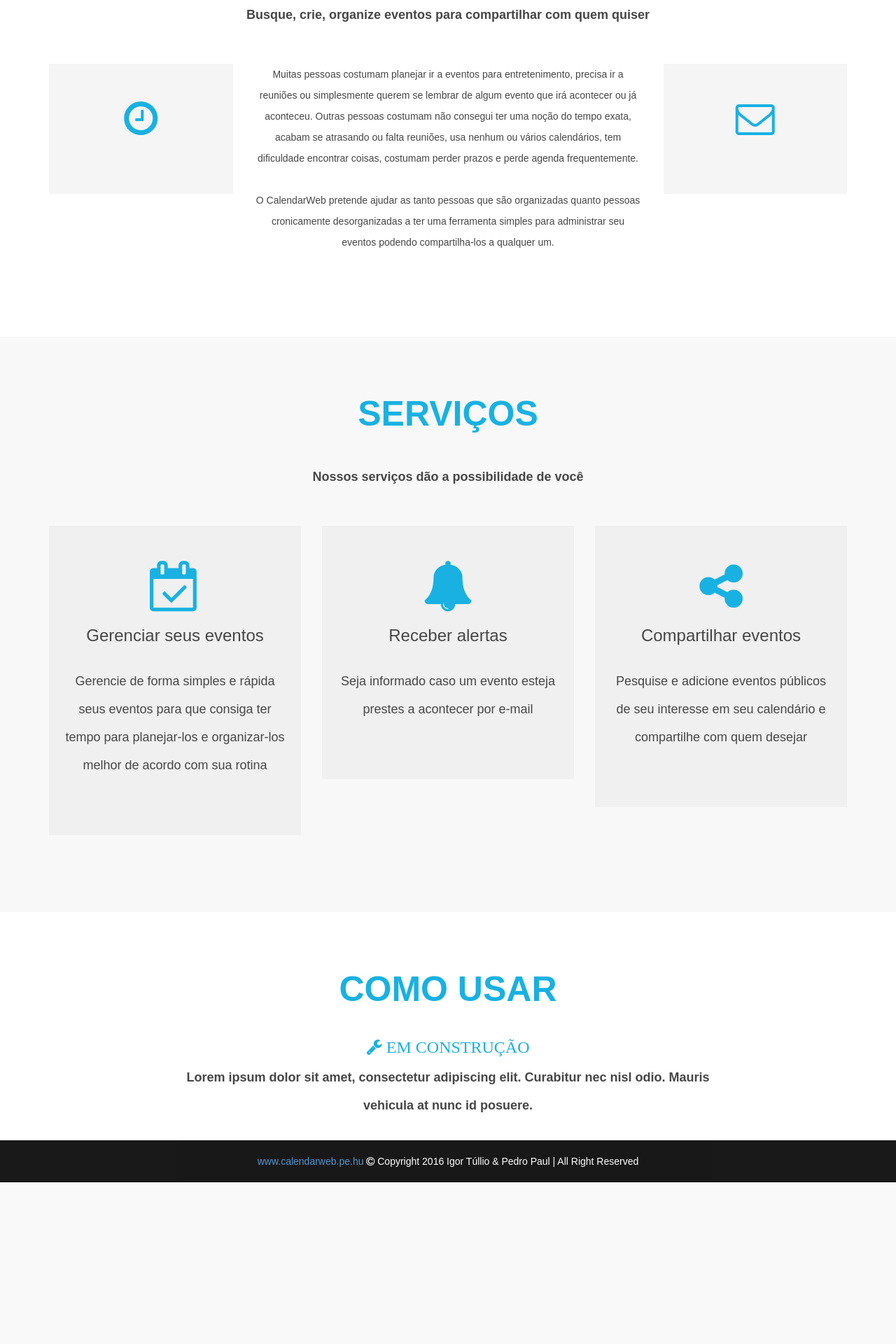
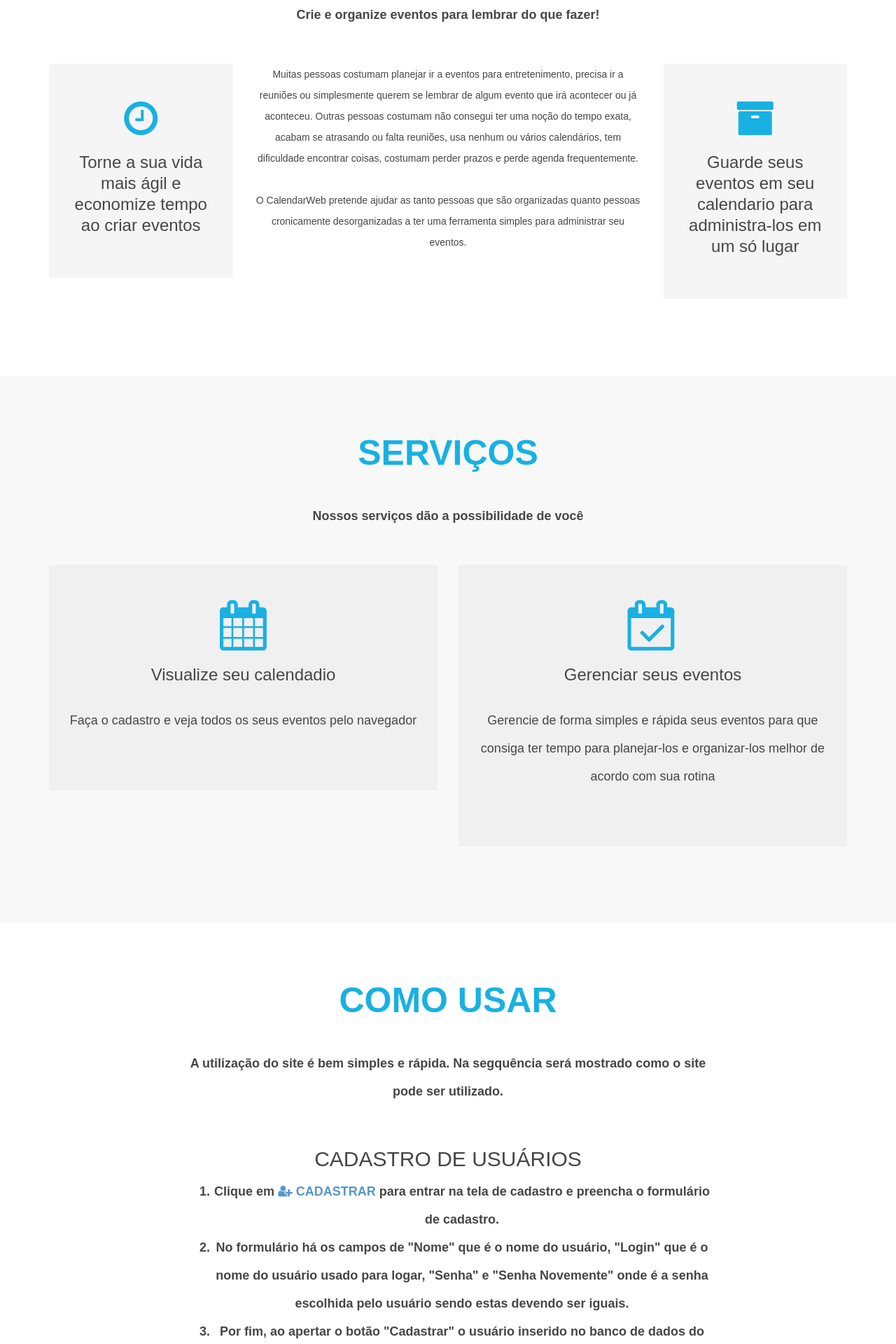
Before and after one commit to igortullio/DW_Calendarweb, a PHP site: page / in a window 1280 px wide. Shown: the part 800-2720 px from the top of the page at 70% size. Before the commit the page ends 2489 px from the top, so only its background shows below. Run offline with PHP 8.4, Linux system fonts and the light colour scheme; some libraries are stand-ins or nearby versions; some web fonts are replaced.

Commit message:
Construção da sessão Como Usar na página index.php

```diff
--- a/public_html/index.php
+++ b/public_html/index.php
@@ -62,19 +62,6 @@
                     </ul>
                 </div>
                 <!-- /.navbar-collapse -->
-
-<!--                <div id="navbar" class="navbar-collapse collapse">
-                    <form class="navbar-form navbar-right" role="form">
-                        <div class="form-group">
-                            <input type="text" placeholder="Email" class="form-control">
-                        </div>
-                        <div class="form-group">
-                            <input type="password" placeholder="Password" class="form-control">
-                        </div>
-                        <button type="submit" class="btn btn-large btn-primary"><i class="fa fa-sign-in"></i> LOGIN</button>
-                    </form>
-                </div>/.navbar-collapse -->
-
             </div>
             <!-- /.container -->
         </nav>
@@ -123,7 +110,7 @@
                 <div class="row text-center">
                     <div class="col-md-8 col-md-offset-2">
                         <h1>Sobre</h1>
-                        <h4><strong>Busque, crie, organize eventos para compartilhar com quem quiser</strong></h4>
+                        <h4><strong>Crie e organize eventos para lembrar do que fazer!</strong></h4>
                     </div>
                 </div>
 
@@ -131,7 +118,8 @@
                     <div class="col-md-3">
                         <div class="about-div text-center">
                             <i class="fa fa-clock-o fa-4x color-blue"></i>
-                            <h3></h3>
+                            <h3>Torne a sua vida mais ágil e economize tempo ao
+                            criar eventos</h3>
                         </div>
                     </div>
 
@@ -152,16 +140,16 @@
                             O CalendarWeb pretende ajudar as tanto pessoas que são
                             organizadas quanto pessoas cronicamente
                             desorganizadas a ter uma ferramenta simples para
-                            administrar seu eventos podendo compartilha-los a
-                            qualquer um.
+                            administrar seu eventos.
                         </p>
 
                     </div>
 
                     <div class="col-md-3">
                         <div class="about-div text-center">
-                            <i class="fa fa-envelope-o fa-4x color-blue"></i>
-                            <h3></h3>
+                            <i class="fa fa-archive fa-4x color-blue"></i>
+                            <h3>Guarde seus eventos em seu calendario para
+                                administra-los em um só lugar</h3>
                         </div>
                     </div>
 
@@ -187,7 +175,18 @@
 
                 </div>
                 <div class="row text-center space-pad">
-                    <div class="col-md-4 ">
+
+                    <div class="col-md-6 ">
+
+                        <div class="free-div">
+                            <i class="fa fa-calendar color-blue" style="font-size: 72px"></i>
+                            <h3>Visualize seu calendadio</h3>
+                            <h4>Faça o cadastro e veja todos os seus eventos
+                                pelo navegador</h4>
+                        </div>
+
+                    </div>
+                    <div class="col-md-6 ">
 
                         <div class="free-div">
                             <i class="fa fa-calendar-check-o color-blue" style="font-size: 72px"></i>
@@ -195,25 +194,6 @@
                             <h4>Gerencie de forma simples e rápida seus eventos
                                 para que consiga ter tempo para planejar-los e organizar-los
                                 melhor de acordo com sua rotina</h4>
-                        </div>
-
-                    </div>
-                    <div class="col-md-4 ">
-
-                        <div class="free-div">
-                            <i class="fa fa-bell color-blue" style="font-size: 72px"></i>
-                            <h3>Receber alertas</h3>
-                            <h4>Seja informado caso um evento esteja prestes a acontecer por e-mail</h4>
-                        </div>
-
-                    </div>
-                    <div class="col-md-4 ">
-
-                        <div class="free-div">
-                            <i class="fa fa-share-alt color-blue" style="font-size: 72px"></i>
-                            <h3>Compartilhar eventos</h3>
-                            <h4>Pesquise e adicione eventos públicos de seu interesse em seu calendário
-                                e compartilhe com quem desejar</h4>
                         </div>
 
                     </div>
@@ -229,11 +209,75 @@
                 <div class="row text-center">
                     <div class="col-md-8 col-md-offset-2">
                         <h1>COMO USAR</h1>
-                        <i class="fa fa-wrench color-blue" style="font-size: 24px"> EM CONSTRUÇÃO</i>
+                        <h4><strong>A utilização do site é bem simples e rápida.
+                            Na segquência será mostrado como o site pode ser
+                            utilizado.</strong></h4>
+                        <h2>CADASTRO DE USUÁRIOS</h2>
                         <h4>
-                            <strong>Lorem ipsum dolor sit amet, consectetur adipiscing elit.
-                                Curabitur nec nisl odio. Mauris vehicula at nunc id posuere.
-                            </strong>
+                            <ol>
+                                <strong>
+                                    <li>
+                                        Clique em
+                                        <a href="cadastro.php"><i class="fa fa-user-plus"></i> CADASTRAR</a>
+                                        para entrar na tela de cadastro e
+                                        preencha o formulário de cadastro.
+                                    </li>
+                                    <li>
+                                        No formulário há os campos de "Nome" que
+                                        é o nome do usuário, "Login" que é o
+                                        nome do usuário usado para logar,
+                                        "Senha" e "Senha Novemente" onde é a
+                                        senha escolhida pelo usuário sendo estas
+                                        devendo ser iguais.
+                                    </li>
+                                    <li>
+                                        Por fim, ao apertar o botão "Cadastrar"
+                                        o usuário inserido no banco de dados do
+                                        site e redirecionado para a página de
+                                        login.
+                                    </li>
+                                </strong>
+                            </ol>
+                        </h4>
+                        <h2>ACESSO AO CALENDÁRIO</h2>
+                        <h4>
+                            <ol>
+                                <strong>
+                                    <li>
+                                        O acesso ao calendário só é permitido
+                                        aos usuarios cadastrados. <br>
+                                        Caso já tenha feito o cadastro, clique em
+                                        <a href="login.php"><i class="fa fa-sign-in"></i> LOGIN</a>
+                                    </li>
+                                    <li>
+                                        Preencha os campos de "Login" e "Senha"
+                                        corretamente
+                                    </li>
+                                    <li>
+                                        E clique em
+                                        <i class="fa fa-sign-in color-blue"> Entrar</i>
+                                        e serás redirecionado para seu calendario.
+                                    </li>
+                                </strong>
+                            </ol>
+                        </h4>
+                        <h2>ADICIONAR EVENTOS AO CALENDÁRIO</h2>
+                        <h4>
+                            <ol>
+                                <strong>
+                                    <li>
+                                        Clique no dia que deseja adicionar o
+                                        evento. Ao fazer isso, uma caixa de
+                                        dialogo irá aparecer.
+                                    </li>
+                                    <li>
+                                        Digite algo sobre o evento e
+                                        clique em "OK". Assim os dados que foram
+                                        digitados serão inseridos no banco de
+                                        dados.
+                                    </li>
+                                </strong>
+                            </ol>
                         </h4>
                     </div>
 
--- a/public_html/login.php
+++ b/public_html/login.php
@@ -89,9 +89,6 @@
 				<input type="text" name ="login1" id="login1" class="form-control" required="required" placeholder="Login" maxlength="15" />
 				<input type="password" name ="senha" id="senha" class="form-control" required="required" placeholder="Senha" maxlength="15" />
 
-                <label class="checkbox">
-                    <input value="remember-me" type="checkbox" /> Lembrar-me
-                </label>
 
                 <button class="btn btn-large btn-primary" type="submit">
                     <i class="fa fa-sign-in"></i> Entrar
```
Also changed, not shown: public_html/areaUsuario/index.php (+87 -43 lines), 1 other file.
